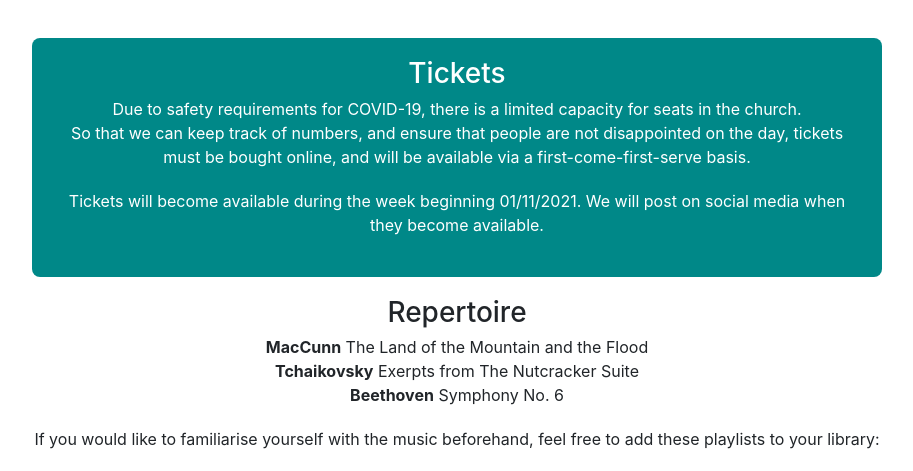
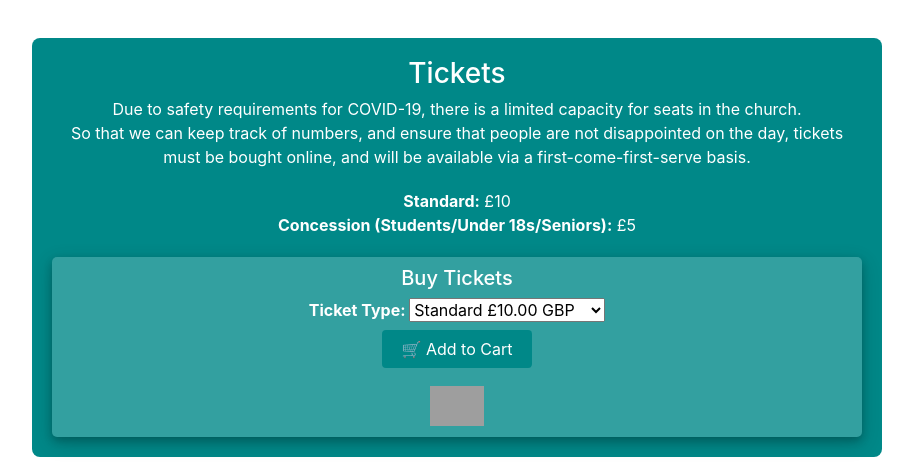
Before and after one commit to Kelvin-Ensemble/kelvin, a Django app: page /concerts in a window 1280 px wide. Shown: the part 771-1242 px from the top of the page, without its empty margins (183-1096 px from the left). Run offline with Django 3.2, Linux system fonts and the light colour scheme; some libraries are stand-ins or nearby versions; grey boxes are pictures that could not be loaded.

Commit message:
Added ticket purchase options

```diff
--- a/kelvin/website/templates/website/concerts.html
+++ b/kelvin/website/templates/website/concerts.html
@@ -25,6 +25,21 @@
     @media screen and (max-width: 650px) {
         .grid-container {
             grid-template-columns: auto;
+        }
+    }
+
+    .ticket-form {
+        border-radius: 5px;
+        box-shadow: 0 4px 8px 0 rgba(0, 0, 0, 0.2), 0 6px 20px 0 rgba(0, 0, 0, 0.19);
+        background-color: rgba(255, 255, 255, 0.2);
+        color: white;
+        padding: 10px;
+    }
+
+    @media (prefers-color-scheme: dark) {
+        .ticket-form {
+            background-color: rgba(0, 0, 0, 0.3);
+            color: white;
         }
     }
 </style>
@@ -83,9 +98,58 @@ Upcoming Concerts
             Due to safety requirements for COVID-19, there is a limited capacity for seats in the church.  <br>
             So that we can keep track of numbers, and ensure that people are not disappointed on the day, tickets must be bought online, and will be available via a first-come-first-serve basis.
         </p>
+
         <p>
+            <strong>Standard:</strong> &pound;10<br>
+            <strong>Concession (Students/Under 18s/Seniors):</strong> &pound;5
+        </p>
+
+        <div class="ticket-form">
+            <form target="paypal" action="https://www.paypal.com/cgi-bin/webscr" method="post" align="center">
+                <input type="hidden" name="cmd" value="_s-xclick">
+                <input type="hidden" name="hosted_button_id" value="QUXKN9NBTLWPY">
+                <h5> Buy Tickets </h5>
+                <table align="center">
+                    <tr align="center">
+                        <td align="center">
+                            <input type="hidden" name="on0" value="Type">
+                                <strong> Ticket Type: </strong>
+                            <select name="os0">
+	                            <option value="Standard">Standard &pound;10.00 GBP</option>
+	                            <option value="Concession">Concession &pound;5.00 GBP</option>
+                            </select>
+                         </td>
+                    </tr>
+                </table>
+                            <input type="hidden" name="currency_code" value="GBP">
+                <table align="center">
+                    <tr align="center">
+                        <td align="center">
+                            <input type="submit" value="&#x1F6D2; Add to Cart" name="submit" style="width:150px" alt="PayPal – The safer, easier way to pay online!" padding="0px">
+                        </td>
+                    </tr>
+                 </table>
+
+                <!--<input type="image" src="http://127.0.0.1:8000/static/website/media/img/concerts/nov21.jpg" border="0" name="submit" alt="PayPal – The safer, easier way to pay online!">-->
+                <!--<img alt="" border="0" src="https://www.paypalobjects.com/en_GB/i/scr/pixel.gif" width="1" height="1">-->
+            </form>
+                <!-- PayPal Logo -->
+                <table border="0" cellspacing="0" align="center">
+                    <tr><td align="center">
+                        <a href="https://www.paypal.com/uk/webapps/mpp/paypal-popup" title="How PayPal Works" onclick="javascript:window.open('https://www.paypal.com/uk/webapps/mpp/paypal-popup','WIPaypal','toolbar=no, location=no, directories=no, status=no, menubar=no, scrollbars=yes, resizable=yes, width=1060, height=700'); return false;">
+                            <img src="https://www.paypalobjects.com/webstatic/mktg/logo/bdg_payments_by_pp_2line.png" border="0" alt="Payments by PayPal" height=40px>
+                        </a>
+                        <!-- <div style="text-align:center">
+                            <a href="https://www.paypal.com/uk/webapps/mpp/how-paypal-works" target="_blank"><font size="2" face="Arial" color="#0079CD"><b>How PayPal Works</b></font>
+                            </a>
+                        </div> -->
+                    </td></tr>
+                </table>
+                <!-- PayPal Logo -->
+        </div>
+        <!-- <p>
             Tickets will become available during the week beginning 01/11/2021.  We will post on social media when they become available.
-        </p>
+        </p> -->
     </div>
 </div>
 <!-- <div class="highlight-section">
```
